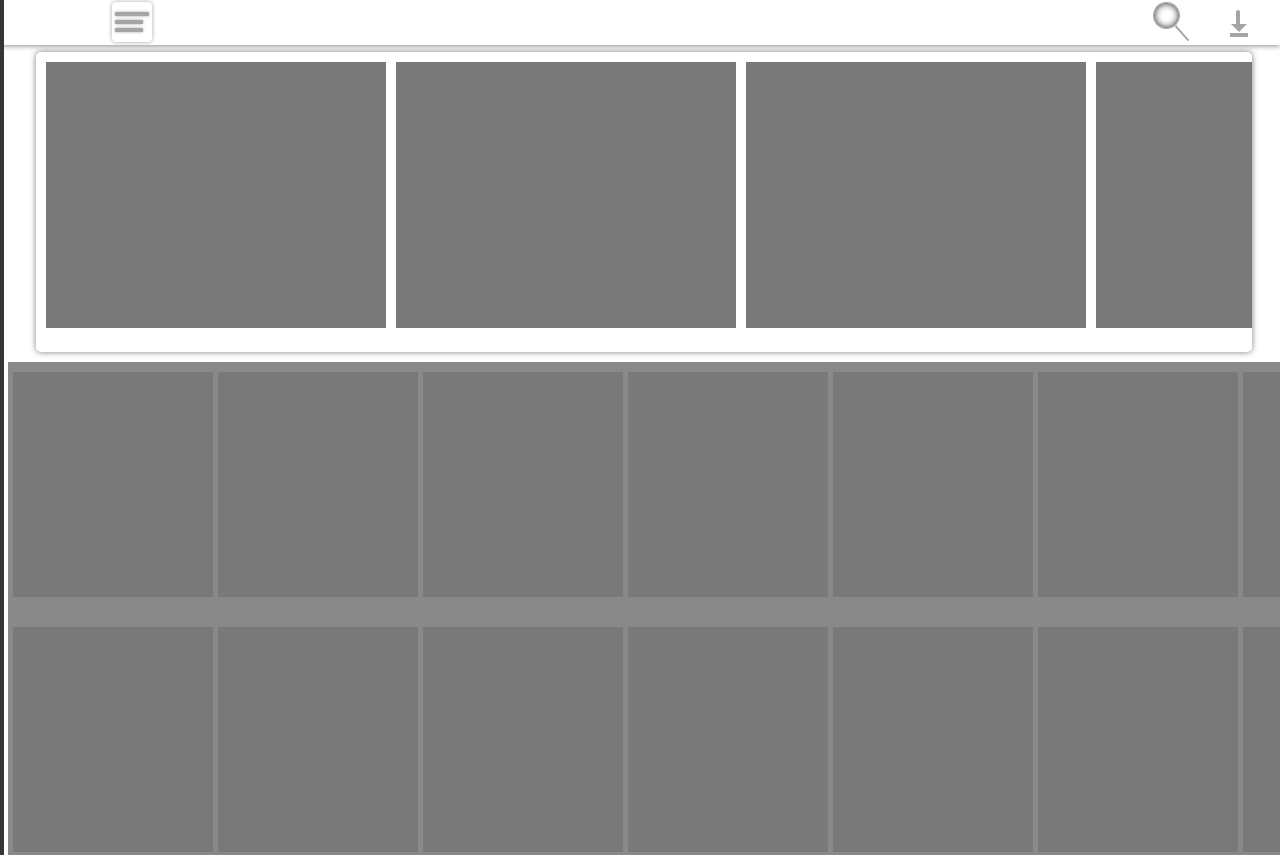
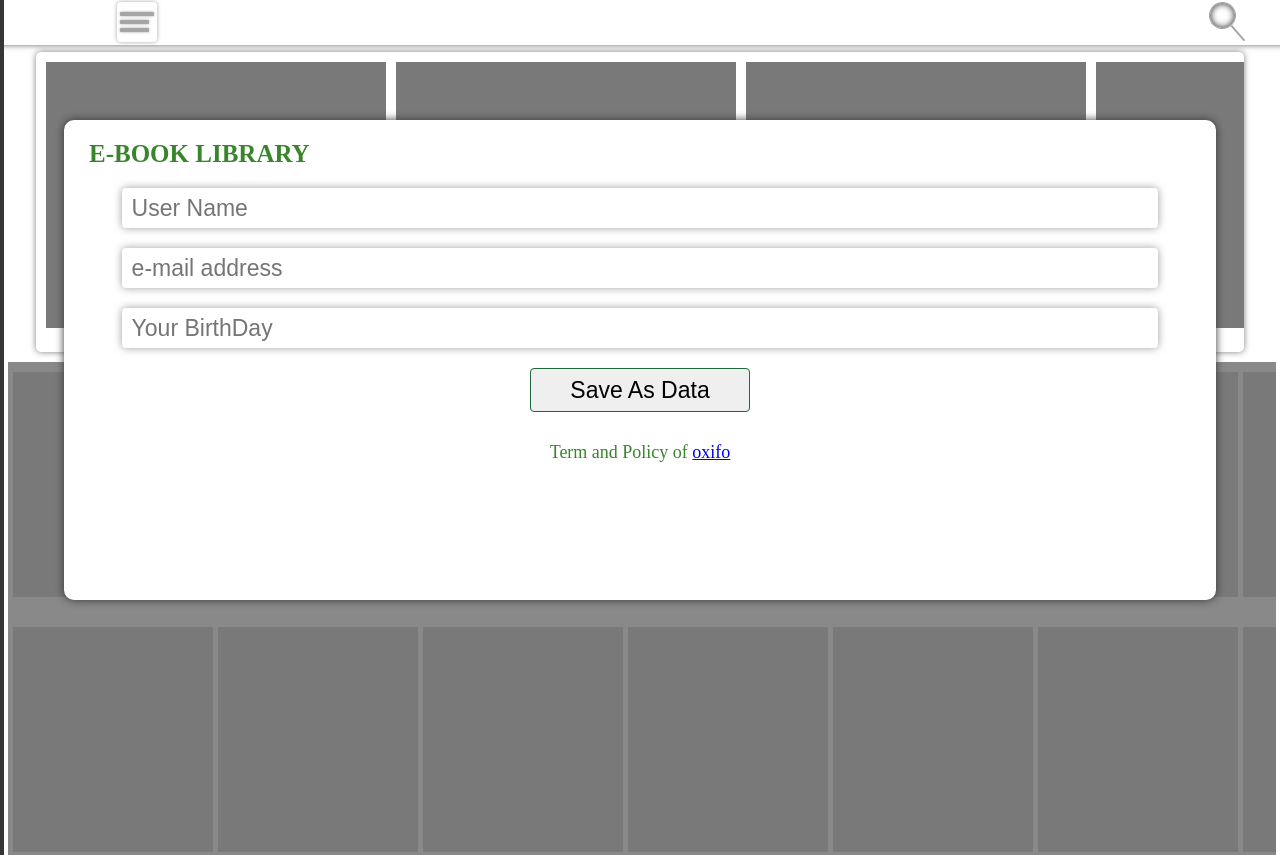
Before and after one commit to oxifo/layout, a plain HTML site: page index.html in a window 1280 px wide. Shown: the top 855 px of the page. Drawn offline with Linux system fonts and the light colour scheme.

Commit message:
Add files via upload

```diff
--- /dev/null
+++ b/app.js
@@ -0,0 +1,75 @@
+(function(){
+    let form =document.getElementById('form');
+    let ug =navigator.userAgent.toLowerCase();
+    let user = ["name","email","BirthDay"];
+    let type =["opra","chrome","firefox","mozilla"];
+    for (var i = 0; i <user.length; i++) {
+        if (localStorage.getItem(user[i])!==null) {
+            form.style.display="none";
+        }
+    }
+    for (var i = 0; i <type.length; i++) {
+        if (ug.indexOf(type[i]) >-1) {
+            localStorage.setItem("browser",ug);
+        }else{
+            localStorage.setItem("browser",undefined);
+        }
+    }
+})();
+var n =0;
+var p = 0;
+const birthday =document.getElementById('BirthDay');
+const empty ="";
+const layout = document.querySelector("layout");
+const nav =document.querySelector("nav");
+
+let user = ["name","email","BirthDay"];
+let save = document.getElementById('save');
+
+ save.onclick = function(){
+    for (var i = 0; i <user.length; i++) {
+        localStorage.setItem(user[i],document.getElementById(user[i]).value);
+         if(document.getElementById(user[i]).value==empty){
+             localStorage.removeItem(user[i]);
+         }
+    }
+ }
+  function inout(){
+      n += 1;
+      if(n == 1){
+         nav.style.left ="0px";
+         layout.style.filter ="brightness(40%)";
+         return n =0;
+     }else{
+         nav.style.left ="-100%";
+     }
+  }
+  layout.onclick = function(){
+      if (nav.style.left == "0px" && n ==0) {
+          setTimeout(function() {
+              return n = 1;
+          },500);
+      }if(n == 1){
+         nav.style.left="-90%";
+         layout.style.filter="brightness(100%)";
+         return n = 0;
+      }
+  }
+
+  nav.ontouchmove = function(ev){
+      var l = ev.touches[0].clientX;
+      var r = ev.touches[0].clientY;
+      let intX =parseInt(l);
+      let intY =parseInt(r);
+      p = intX;
+      nav.style.left=-intY;
+  }
+  nav.ontouchend = function(){
+     if(-p < -40){
+         nav.style.left ="0px";
+     }else {
+         nav.style.left="-100%";
+         layout.style.filter="brightness(100%)";
+         return n = 0;
+     }
+  }
--- a/index.html
+++ b/index.html
@@ -10,7 +10,7 @@
 <body>
     <layout>
         <toolsbar>
-            <menu>
+            <menu onclick="inout()">
                 <items></item>
             </menu>
             <IconSearch id="right"></IconSearch>
@@ -19,9 +19,7 @@
         <content>
             <TopTen>
               <list>
-                  <plain>
-                      <embed id="data"src="/storage/emulated/0/Pictures/facebook/1663186673405.jpg"/>
-                  </plain>
+                  <plain></plain>
                   <plain></plain>
                   <plain></plain>
                   <plain></plain>
@@ -367,6 +365,18 @@
             </footer>
         </content>
     </layout>
+    <nav>
+    </nav>
+    <Form id="form">
+        <Text>E-BOOK LIBRARY</Texte>
+
+        <input type="text"id="name"placeholder="User Name"/>
+        <input type="text"id="email"placeholder="e-mail address"id="email"/>
+        <input type="number"placeholder="Your BirthDay"id="BirthDay"/>
+        <button id="save">Save As Data</button>
+        <term id="term">Term and Policy of
+            <a href="https://www.oxifo.com">oxifo</a></term>
+    </Form>
     <script src="data.js"></script>
     <script src="app.js"></script>
     <script src="logic.js"></script>
--- a/style.css
+++ b/style.css
@@ -11,9 +11,11 @@ layout{
     overflow-y:scroll;
     overflow-x:hidden;
     box-sizing:border-box;
+    background:white;
+    padding-right:8px;
 }
 toolsbar{
-    width:100%;
+    width:105%;
     height:45px;
     position:relative;
     top:0px;
@@ -22,6 +24,7 @@ toolsbar{
     display:grid;
     grid-template-columns:20% 60% 20%;
     box-sizing:border-box;
+    left:0px;
 }
 content{
     width:100%;
@@ -243,3 +246,79 @@ tr td:first-child{
 tr td:last-child{
     padding:5px 5px;
 }
+nav{
+    width:80%;
+    height:100%;
+    background:#D3D3D3;
+    position:fixed;
+    top:0;
+    left:-90%;
+    transition-duration:0.7s;
+    box-shadow:0px 0px 10px #1D1D1D;
+}
+Form{
+    position:absolute;
+    top:15%;
+    left:5%;
+    width:90%;
+    height:60%;
+    background:white;
+    border-radius:10px;
+    box-shadow:0px 0px 8px #353535;
+    padding-top:20px;
+    box-sizing:border-box;
+    overflow:hidden;
+}Text{
+    color:#39852B;
+    font-size:25px;
+    font-weight:600;
+    padding-left:25px;
+    padding-top:35px;
+}
+#name{
+    width:90%;
+    height:40px;
+    border-radius:4px;
+    outline:none;
+    box-shadow:0px 0px 9px #9E9E9E;
+    border:0px solid white;
+    margin:20px auto;
+    display:block;
+    box-sizing:border-box;
+    padding-left:10px;
+    font-size:23px;
+}
+#email,#BirthDay{
+    width:90%;
+    height:40px;
+    border-radius:4px;
+    outline:none;
+    box-shadow:0px 0px 9px #9E9E9E;
+    border:none;
+    margin:20px auto;
+    display:block;
+    box-sizing:border-box;
+    padding-left:10px;
+    font-size:23px;
+}
+#save{
+    width:220px;
+    height:44px;
+    border-radius:4px;
+    border:1px solid #1D6839;
+    outline:none;
+    font-size:23px;
+    display:block;
+    margin:auto;
+}
+term{
+    margin-top:30px;
+    font-size:18px;
+    text-align:center;
+    display:block;
+    font-weight:400;
+}
+#txt{
+    position:absolute;
+    right:10px;
+}
```
